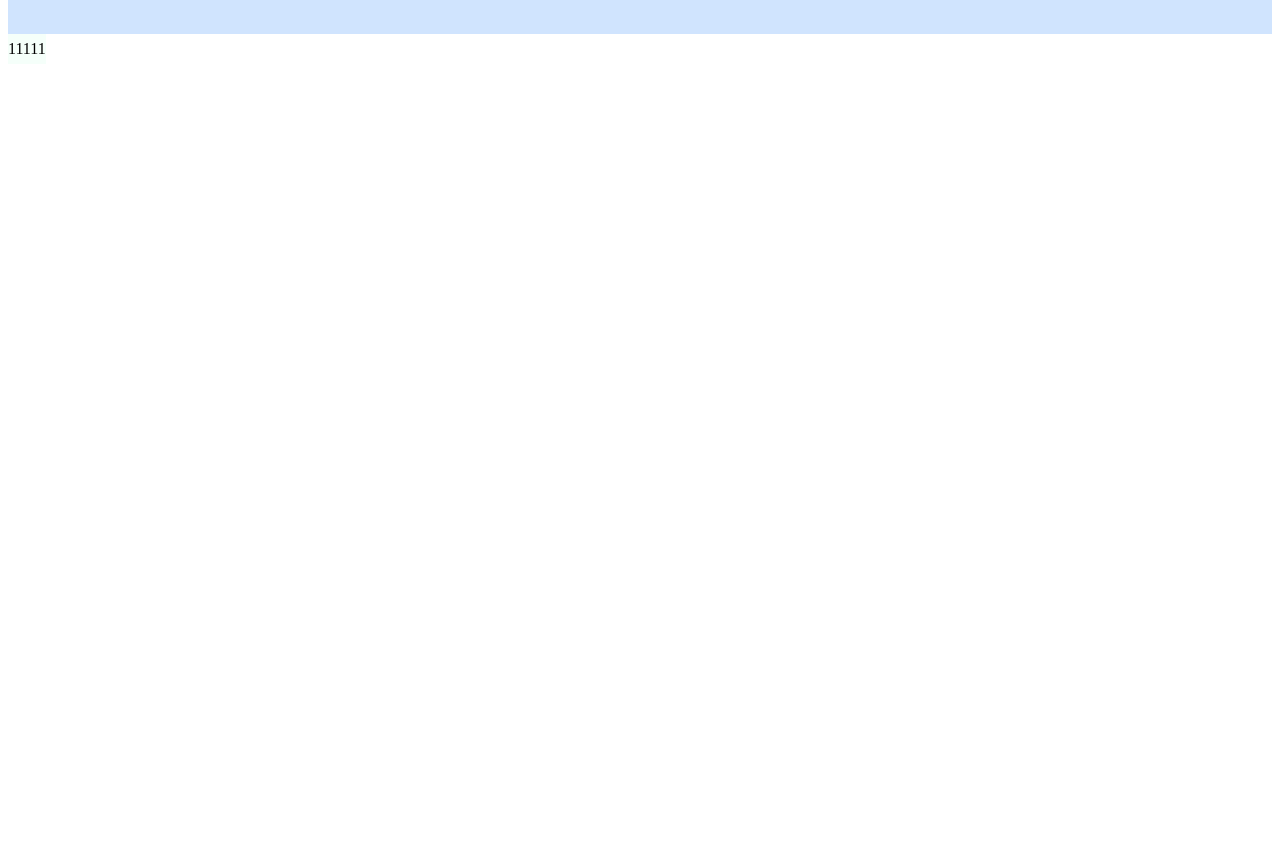
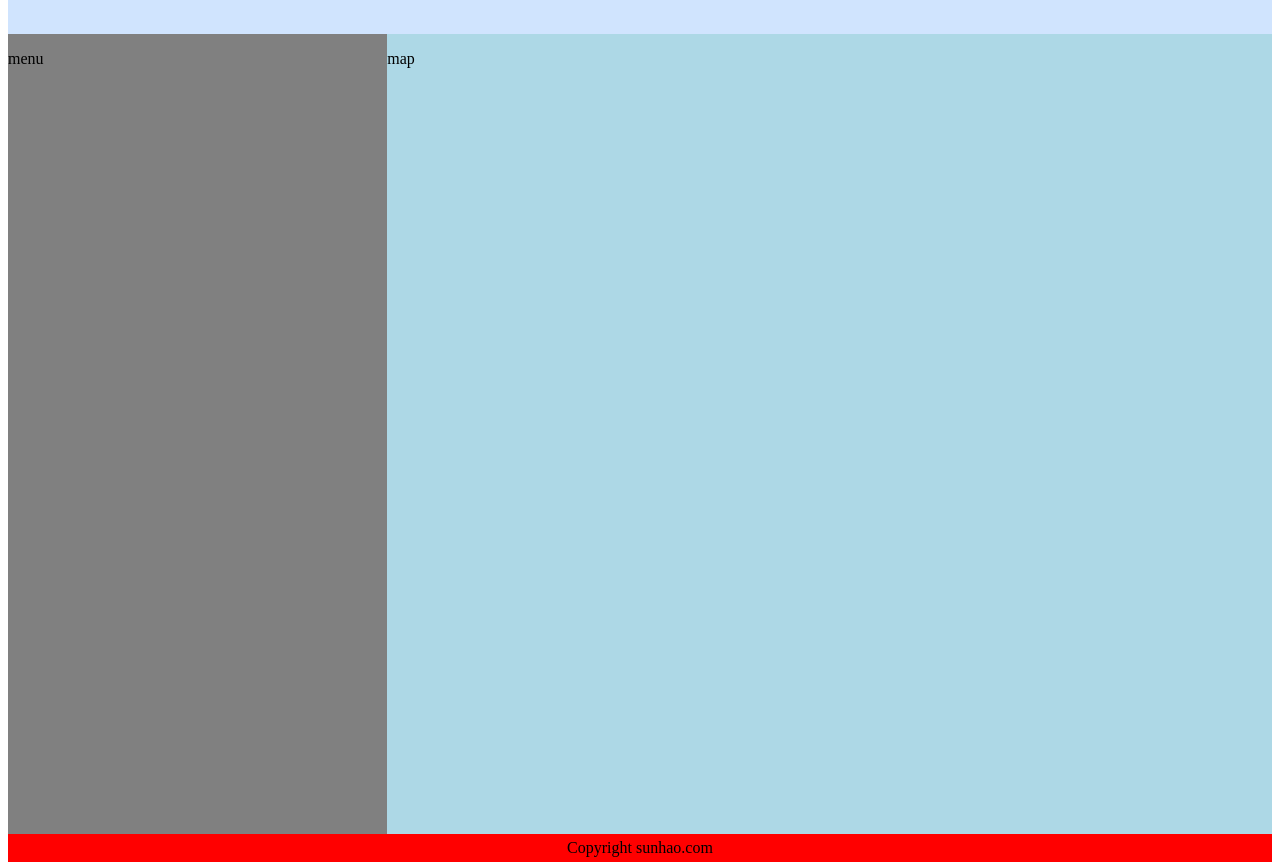
Before and after one commit to Harrison2011007/HarrisonProject, a plain HTML site: page 3-!important.html in a window 1280 px wide. Shown: the part 34-896 px from the top of the page. Before the commit the page ends 800 px from the top, so only its background shows below. Drawn offline with Linux system fonts and the light colour scheme.

Commit message:
Update 3-!important.html

```diff
--- a/3-!important.html
+++ b/3-!important.html
@@ -1,8 +1,12 @@
 <!DOCTYPE html>
 <html>
 <head>
+	<meta http-equiv="Content-Type" content="text/html; charset=utf-8" />
 	<title>bupd</title>
 	<style type="text/css">
+		html,body{
+			height: 100%;
+		}
 		#bupdhead{
 			background-color: #d0e4fe;
 			height: 60px;
@@ -14,23 +18,27 @@
 
 		}
 		#left{
-			line-height: 30px;
-			background-color: #F5FFFA;
-			height:500;
-			width:300;
+
+			background-color: gray;
+			height:100%;
+			width:30%;
 			float: left;
+
 		}
 		#right{
 			background-color: #ADD8E6;
-			height:500;
-			width: 700;
-			float: right;
+			height:100%;
+			width: 70%;
+			float: left;
+
 		}
-		#foot{
+		#footer{
 			background-color: #FF0000;
-			height:20;
-			width:1000;
-			float: bottom;
+			clear: both;/*左侧和右侧均不允许出现浮动元素*/
+			text-align: center;
+			padding: 5px;
+			bottom: 5px;
+
 		}
 	</style>
 </head>
@@ -40,15 +48,15 @@
 	</div>
 
 	<div id="left">
-		11111
+		<p>menu</p>
 	</div>
 
 	<div id="right">
-
+		<p>map</p>
 	</div>
 
-	<div id="foot">
-
+	<div id="footer">
+		Copyright sunhao.com
 	</div>
 
 </body>
```
